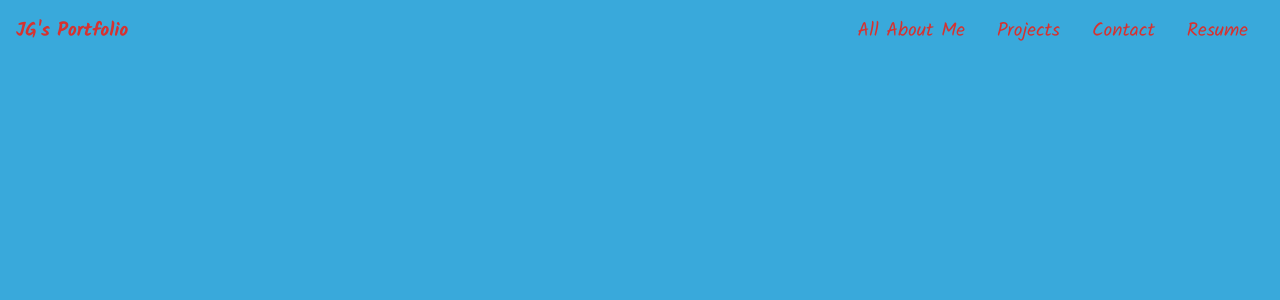
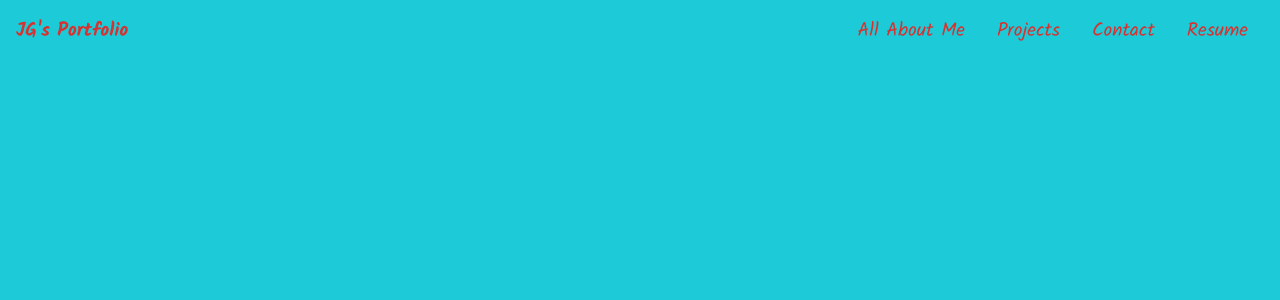
Before and after one commit to Jadyngg19/portfolio-remastered, a React (Create React App) app in the folder portfolio-remastered/: page / in a window 1280 px wide. Shown: the top 300 px of the page. Built offline with nearby package versions, Linux system fonts and the light colour scheme.

Commit message:
Trying different colors on Navbar

```diff
--- a/portfolio-remastered/src/components/NavBar/NavBar.css
+++ b/portfolio-remastered/src/components/NavBar/NavBar.css
@@ -33,7 +33,7 @@
         align-items: center;
         width: 100%;
         height: 100vh;
-        background: #39A9DB;
+        background: #40BCD8;
         position: absolute;
         top: 0;
         left: -100%;
--- a/portfolio-remastered/src/index.css
+++ b/portfolio-remastered/src/index.css
@@ -7,7 +7,7 @@
 }
 
 body{
-    background-color: #39A9DB;
+    background-color: #1CCAD8;
 }
 
 h1, h4, p, a{
@@ -23,7 +23,7 @@ ul{
     padding: 12px 32px;
     font-size: 1rem;
     text-transform: uppercase;
-    background-color: #1C77C3;
+    background-color: #1CCAD8;
     color: black;
     border: 1px solid white;
     font-weight: 600;
```
